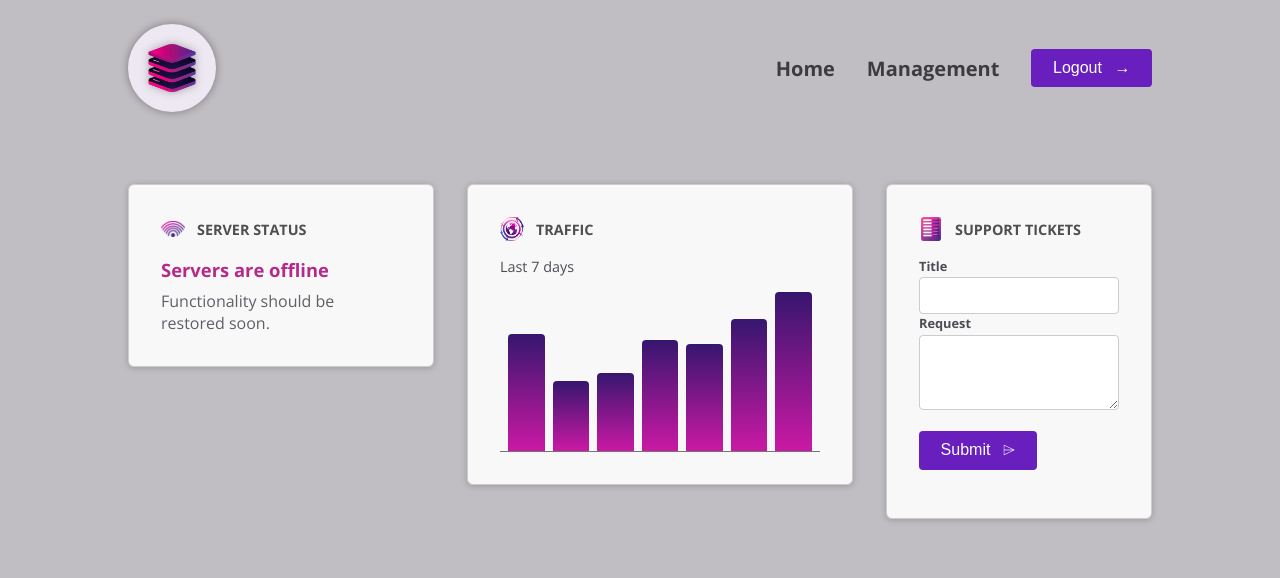
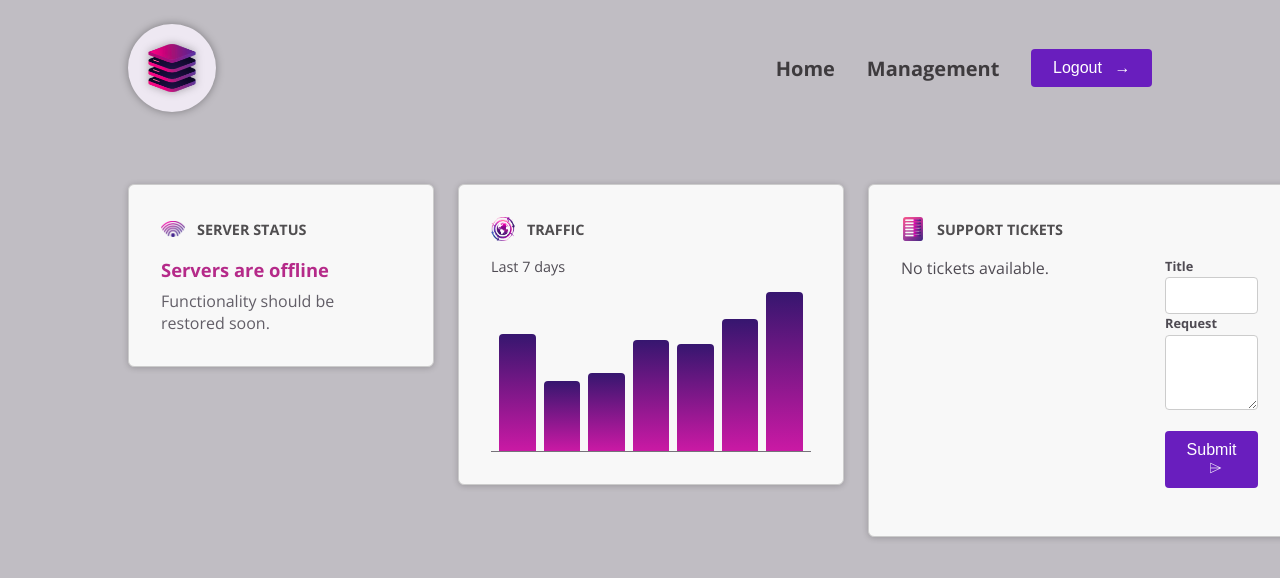
Before and after one commit to mathvsk-projects/dashboard, an Angular app: page / in a window 1280 px wide. Shown: the top 578 px of the page. Built offline with nearby package versions, Linux system fonts and the light colour scheme.

Commit message:
feat: criar lógica para adicionar um ticket

```diff
--- a/src/app/components/new-ticket/new-ticket.component.html
+++ b/src/app/components/new-ticket/new-ticket.component.html
@@ -1,10 +1,10 @@
-<form>
+<form (ngSubmit)="onSubmit(titleInput.value, titleTextArea.value)">
   <app-field-control title="Title">
-    <input name="title" id="title" />
+    <input name="title" id="title" #titleInput />
   </app-field-control>
 
   <app-field-control title="Request">
-    <textarea name="request" id="request" rows="3"></textarea>
+    <textarea name="request" id="request" rows="3" #titleTextArea></textarea>
   </app-field-control>
 
   <p>
--- a/src/app/components/new-ticket/new-ticket.component.ts
+++ b/src/app/components/new-ticket/new-ticket.component.ts
@@ -1,14 +1,20 @@
-import { Component } from '@angular/core';
+import { Component, output, viewChild } from '@angular/core';
 import { ButtonComponent } from '../shared/button/button.component';
+import { FormsModule } from '@angular/forms';
 import { FieldControlComponent } from "../shared/field-control/field-control.component";
 
 @Component({
   selector: 'app-new-ticket',
   standalone: true,
-  imports: [ButtonComponent, FieldControlComponent],
+  imports: [ButtonComponent, FormsModule, FieldControlComponent],
   templateUrl: './new-ticket.component.html',
   styleUrl: './new-ticket.component.css'
 })
 export class NewTicketComponent {
+  inputValue = viewChild<HTMLInputElement>('titleInput');
+  add = output<{title: string, text: string}>();
 
+  onSubmit(title: string, ticketText: string) {
+    this.add.emit({title: title, text: ticketText});
+  }
 }
--- a/src/app/components/support-tickets/support-tickets.component.css
+++ b/src/app/components/support-tickets/support-tickets.component.css
@@ -0,0 +1,33 @@
+:host {
+    display: flex;
+    flex-direction: column;
+    gap: 1.5rem;
+}
+
+:host ul {
+    list-style: none;
+    margin: 0;
+    padding: 0;
+    width: 15rem;
+}
+
+:host li {
+    margin: 0.5rem 0;
+}
+
+:host p {
+    margin: 0;
+    color: #4f4b53;
+}
+
+:host h2 {
+    margin: 0;
+    font-size: 1.1rem;
+    color: #38343c;
+}
+
+@media (min-width: 768px) {
+    :host {
+        flex-direction: row;
+    }
+}
--- a/src/app/components/support-tickets/support-tickets.component.html
+++ b/src/app/components/support-tickets/support-tickets.component.html
@@ -1,3 +1,13 @@
+<div>
+    <ul>
+        @for (ticket of tickets; track ticket.id) {
+            <app-ticket [data]="ticket" (markAsCompleted)="onMarkAsCompleted($event)" />
+        } @empty {
+            <p>No tickets available.</p>
+        }
+    </ul>
+</div>
+
 <div id="new-ticket">
-    <app-new-ticket />
+    <app-new-ticket (add)="onAdd($event)" />
 </div>
--- a/src/app/components/support-tickets/support-tickets.component.ts
+++ b/src/app/components/support-tickets/support-tickets.component.ts
@@ -1,13 +1,40 @@
 import { Component } from '@angular/core';
 import { NewTicketComponent } from '../new-ticket/new-ticket.component';
+import { TicketComponent } from "../ticket/ticket.component";
+import { Ticket } from './support-tickets.model';
 
 @Component({
   selector: 'app-support-tickets',
   standalone: true,
-  imports: [NewTicketComponent],
+  imports: [NewTicketComponent, TicketComponent],
   templateUrl: './support-tickets.component.html',
   styleUrl: './support-tickets.component.css'
 })
 export class SupportTicketsComponent {
+  tickets: Ticket[] = [];
 
+  onAdd(data: {title: string, text: string}) {
+    const ticket: Ticket = {
+      title: data.title,
+      request: data.text,
+      id: Math.random().toString(),
+      status: 'open'
+    }
+
+    this.tickets.push(ticket);
+    console.log(this.tickets);
+  }
+
+  onMarkAsCompleted(id: string) {
+    this.tickets = this.tickets.map(ticket => {
+      if (ticket.id === id) {
+        return {
+          ...ticket,
+          status: 'closed'
+        }
+      }
+
+      return ticket
+    });
+  }
 }
--- /dev/null
+++ b/src/app/components/support-tickets/support-tickets.model.ts
@@ -0,0 +1,6 @@
+export interface Ticket {
+    id: string,
+    title: string,
+    request: string,
+    status: 'open' | 'closed',
+}
--- a/src/app/components/ticket/ticket.component.css
+++ b/src/app/components/ticket/ticket.component.css
@@ -1,33 +1,73 @@
-:host {
-    display: flex;
-    flex-direction: column;
-    gap: 1.5rem;
+article {
+    border-radius: 4px;
+    background-color: #59555f;
+    color: #ded8e6;
 }
 
-:host ul {
-    list-style: none;
+h3 {
+    padding: 0.5rem;
     margin: 0;
-    padding: 0;
-    width: 15rem;
+    font-size: 0.9rem;
+    display: flex;
+    gap: 0.5rem;
+    align-items: center;
 }
 
-:host li {
-    margin: 0.5rem 0;
+h3 div {
+    width: 0.9rem;
+    height: 0.9rem;
+    border-radius: 50%;
 }
 
-:host p {
-    margin: 0;
-    color: #4f4b53;
+.ticket-open {
+    background-color: #de62e9;
 }
 
-:host h2 {
-    margin: 0;
-    font-size: 1.1rem;
-    color: #38343c;
+.ticket-closed {
+    background-color: #51c788;
 }
 
-@media (min-width: 768px) {
-    :host {
-        flex-direction: row;
-    }
+.text {
+    text-align: left;
 }
+
+button {
+    flex: 1;
+    width: 100%;
+    font: inherit;
+    background: transparent;
+    border: none;
+    color: #ded8e6;
+    display: flex;
+    justify-content: space-between;
+    align-items: center;
+}
+
+button span:first-child {
+    margin-bottom: 0.1rem;
+}
+
+button span:last-child {
+    width: 1rem;
+}
+
+p {
+    margin: 0;
+    padding: 1rem;
+    font-size: 0.9rem;
+}
+
+p:has(button) {
+    padding-top: 0;
+}
+
+p button {
+    padding: 0;
+    width: auto;
+    display: inline;
+    font-size: 0.75rem;
+}
+
+p button:hover {
+    color: #ec9fea;
+}
--- a/src/app/components/ticket/ticket.component.html
+++ b/src/app/components/ticket/ticket.component.html
@@ -1 +1,37 @@
-<p>ticket works!</p>
+<article>
+    <h3>
+        <div [class]="{
+          'ticket-open': data().status === 'open',
+          'ticket-closed': data().status === 'closed'
+        }"></div>
+        <button (click)="onClickTitle()">
+            <span class="text">{{ data().title }}</span>
+            <span>
+                @if (showDetails()) {
+                <svg xmlns="http://www.w3.org/2000/svg" fill="none" viewBox="0 0 24 24" stroke-width="1.5"
+                    stroke="currentColor" class="w-6 h-6">
+                    <path stroke-linecap="round" stroke-linejoin="round" d="m19.5 8.25-7.5 7.5-7.5-7.5" />
+                </svg>
+
+                } @else {
+                <svg xmlns="http://www.w3.org/2000/svg" viewBox="0 0 24 24" fill="currentColor" class="w-6 h-6">
+                    <path fill-rule="evenodd"
+                        d="M11.47 7.72a.75.75 0 0 1 1.06 0l7.5 7.5a.75.75 0 1 1-1.06 1.06L12 9.31l-6.97 6.97a.75.75 0 0 1-1.06-1.06l7.5-7.5Z"
+                        clip-rule="evenodd" />
+                </svg>
+                }
+            </span>
+        </button>
+    </h3>
+
+    @if (showDetails()) {
+        <p> {{data().title}} </p>
+
+    @if (data().status === 'open') {
+        <p>
+            <button (click)="onClickClose()">
+                Mark as completed
+            </button>
+        </p>
+    } }
+</article>
--- a/src/app/components/ticket/ticket.component.ts
+++ b/src/app/components/ticket/ticket.component.ts
@@ -1,4 +1,5 @@
-import { Component } from '@angular/core';
+import { Component, input, output, signal } from '@angular/core';
+import { Ticket } from '../support-tickets/support-tickets.model';
 
 @Component({
   selector: 'app-ticket',
@@ -8,5 +9,19 @@
   styleUrl: './ticket.component.css'
 })
 export class TicketComponent {
+  data = input.required<Ticket>();
+  showDetails = signal(false);
+  markAsCompleted = output<string>();
 
+  onClickTitle() {
+    this.showDetails.update(oldValue => !oldValue);
+  }
+
+  onClickClose() {
+    this.markAsCompleted.emit(this.data().id);
+
+    if (this.showDetails()) {
+      this.showDetails.update(() => false);
+    }
+  }
 }
```
